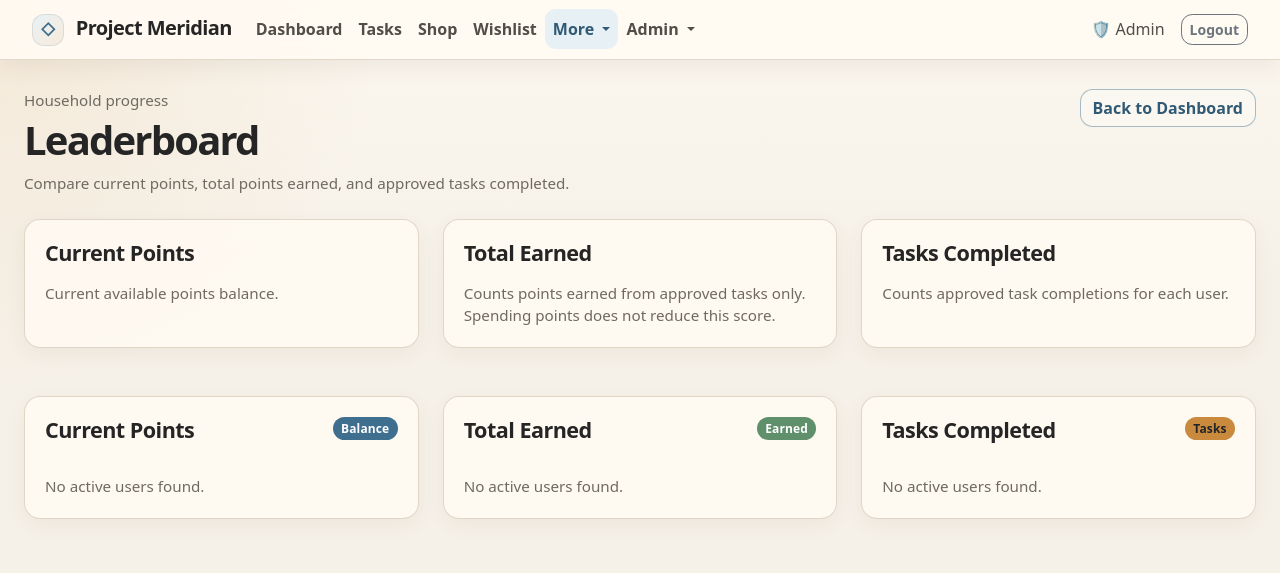
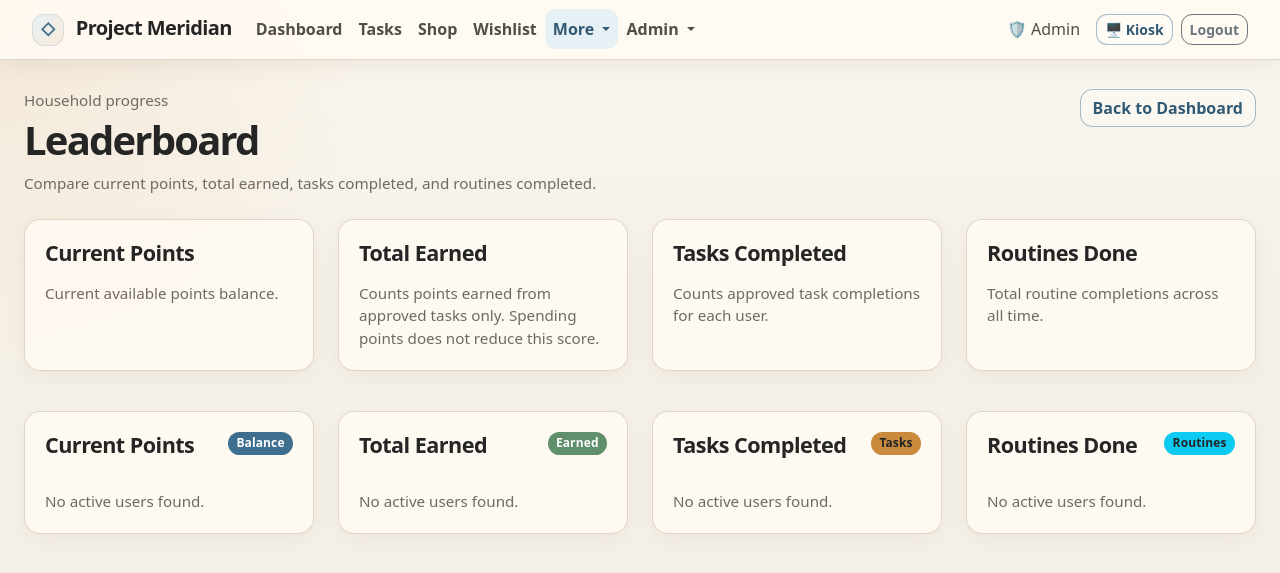
Before and after one commit to Moose151/project-meridian, a Flask app: page /leaderboard in a window 1280 px wide. Shown: the top 573 px of the page. Run offline with Flask 3, Linux system fonts and the light colour scheme; a user stored in the database is signed in.

Commit message:
Add routines leaderboard and kiosk/normal mode switching
- Leaderboard (normal + kiosk): add 4th board — Routines Done (total
  RoutineCompletion count per user), alongside existing points/earned/tasks boards
- Normal app: '🖥 Kiosk' button in navbar right side links to /kiosk landing
- Kiosk: 'Exit Kiosk' button in header bar links back to /dashboard
- Normal leaderboard layout: 3×col-lg-4 → 4×col-md-6 col-xl-3 to fit new board

Co-Authored-By: Claude Sonnet 4.6 <noreply@anthropic.com>

```diff
--- a/app/route_sections/leaderboard.py
+++ b/app/route_sections/leaderboard.py
@@ -9,7 +9,7 @@ from flask import render_template
 from flask_login import login_required
 from sqlalchemy import or_
 
-from app.models import TaskCompletion, User
+from app.models import RoutineCompletion, TaskCompletion, User
 from app.services.points_service import calculate_total_earned
 
 
@@ -85,9 +85,25 @@ def register_leaderboard_routes(bp):
             reverse=True
         )
 
+        routines_completed_leaderboard = []
+
+        for user in users:
+            count = RoutineCompletion.query.filter_by(user_id=user.id).count()
+            routines_completed_leaderboard.append({
+                "user": user,
+                "score": count
+            })
+
+        routines_completed_leaderboard = sorted(
+            routines_completed_leaderboard,
+            key=lambda item: item["score"],
+            reverse=True
+        )
+
         return render_template(
             "leaderboard.html",
             current_points_leaderboard=current_points_leaderboard,
             total_earned_leaderboard=total_earned_leaderboard,
-            tasks_completed_leaderboard=tasks_completed_leaderboard
+            tasks_completed_leaderboard=tasks_completed_leaderboard,
+            routines_completed_leaderboard=routines_completed_leaderboard
         )
--- a/app/templates/base.html
+++ b/app/templates/base.html
@@ -314,6 +314,12 @@
                         </span>
                     </li>
 
+                    <li class="nav-item me-lg-2">
+                        <a class="btn btn-outline-primary btn-sm" href="{{ url_for('main.kiosk_landing') }}">
+                            🖥 Kiosk
+                        </a>
+                    </li>
+
                     <li class="nav-item">
                         <a class="btn btn-outline-secondary btn-sm" href="{{ url_for('main.logout') }}">
                             Logout
--- a/app/templates/kiosk_base.html
+++ b/app/templates/kiosk_base.html
@@ -32,6 +32,7 @@
             </div>
         {% endif %}
 
+        <div class="kiosk-header-actions">
             <a href="{{ url_for('main.kiosk_switch') }}" class="kiosk-switch-btn">
                 {% if kiosk_user is defined and kiosk_user %}
                     Switch User
@@ -39,6 +40,10 @@
                     Home
                 {% endif %}
             </a>
+            <a href="{{ url_for('main.dashboard') }}" class="kiosk-exit-btn">
+                Exit Kiosk
+            </a>
+        </div>
     </div>
 </header>
 
--- a/app/templates/leaderboard.html
+++ b/app/templates/leaderboard.html
@@ -7,8 +7,8 @@
         <p class="text-muted-small mb-1">Household progress</p>
         <h1 class="mb-2">Leaderboard</h1>
         <p class="text-muted-small mb-0">
-            Compare current {{ household_settings.points_label }}, total {{ household_settings.points_label }} earned,
-            and approved tasks completed.
+            Compare current {{ household_settings.points_label }}, total earned,
+            tasks completed, and routines completed.
         </p>
     </div>
 
@@ -18,18 +18,16 @@
 </section>
 
 <div class="row mb-4">
-    <div class="col-md-4 mb-4">
+    <div class="col-md-6 col-xl-3 mb-3">
         <div class="card h-100">
             <div class="card-body">
                 <h2>Current {{ household_settings.points_label|capitalize }}</h2>
-                <p class="text-muted-small mb-0">
-                    Current available {{ household_settings.points_label }} balance.
-                </p>
+                <p class="text-muted-small mb-0">Current available {{ household_settings.points_label }} balance.</p>
             </div>
         </div>
     </div>
 
-    <div class="col-md-4 mb-4">
+    <div class="col-md-6 col-xl-3 mb-3">
         <div class="card h-100">
             <div class="card-body">
                 <h2>Total Earned</h2>
@@ -41,20 +39,28 @@
         </div>
     </div>
 
-    <div class="col-md-4 mb-4">
+    <div class="col-md-6 col-xl-3 mb-3">
         <div class="card h-100">
             <div class="card-body">
                 <h2>Tasks Completed</h2>
-                <p class="text-muted-small mb-0">
-                    Counts approved task completions for each user.
-                </p>
+                <p class="text-muted-small mb-0">Counts approved task completions for each user.</p>
+            </div>
+        </div>
+    </div>
+
+    <div class="col-md-6 col-xl-3 mb-3">
+        <div class="card h-100">
+            <div class="card-body">
+                <h2>Routines Done</h2>
+                <p class="text-muted-small mb-0">Total routine completions across all time.</p>
             </div>
         </div>
     </div>
 </div>
 
 <div class="row">
-    <div class="col-lg-4 mb-4">
+    <!-- Current points -->
+    <div class="col-md-6 col-xl-3 mb-4">
         <div class="card h-100">
             <div class="card-body">
                 <div class="d-flex justify-content-between align-items-start mb-3">
@@ -66,21 +72,14 @@
                     {% for entry in current_points_leaderboard %}
                         <div class="leaderboard-row">
                             <div class="leaderboard-rank">{{ loop.index }}</div>
-
                             <div class="leaderboard-user">
-                                <div class="leaderboard-avatar">
-                                    {{ entry.user.avatar_emoji }}
-                                </div>
-
+                                <div class="leaderboard-avatar">{{ entry.user.avatar_emoji }}</div>
                                 <div>
                                     <strong>{{ entry.user.display_name }}</strong>
                                     <div class="text-muted-small">Current balance</div>
                                 </div>
                             </div>
-
-                            <div class="leaderboard-score">
-                                {{ entry.score }}
-                            </div>
+                            <div class="leaderboard-score">{{ entry.score }}</div>
                         </div>
                     {% endfor %}
                 {% else %}
@@ -90,7 +89,8 @@
         </div>
     </div>
 
-    <div class="col-lg-4 mb-4">
+    <!-- Total earned -->
+    <div class="col-md-6 col-xl-3 mb-4">
         <div class="card h-100">
             <div class="card-body">
                 <div class="d-flex justify-content-between align-items-start mb-3">
@@ -102,21 +102,14 @@
                     {% for entry in total_earned_leaderboard %}
                         <div class="leaderboard-row">
                             <div class="leaderboard-rank">{{ loop.index }}</div>
-
                             <div class="leaderboard-user">
-                                <div class="leaderboard-avatar">
-                                    {{ entry.user.avatar_emoji }}
-                                </div>
-
+                                <div class="leaderboard-avatar">{{ entry.user.avatar_emoji }}</div>
                                 <div>
                                     <strong>{{ entry.user.display_name }}</strong>
                                     <div class="text-muted-small">From approved tasks</div>
                                 </div>
                             </div>
-
-                            <div class="leaderboard-score">
-                                {{ entry.score }}
-                            </div>
+                            <div class="leaderboard-score">{{ entry.score }}</div>
                         </div>
                     {% endfor %}
                 {% else %}
@@ -126,7 +119,8 @@
         </div>
     </div>
 
-    <div class="col-lg-4 mb-4">
+    <!-- Tasks completed -->
+    <div class="col-md-6 col-xl-3 mb-4">
         <div class="card h-100">
             <div class="card-body">
                 <div class="d-flex justify-content-between align-items-start mb-3">
@@ -138,21 +132,44 @@
                     {% for entry in tasks_completed_leaderboard %}
                         <div class="leaderboard-row">
                             <div class="leaderboard-rank">{{ loop.index }}</div>
-
                             <div class="leaderboard-user">
-                                <div class="leaderboard-avatar">
-                                    {{ entry.user.avatar_emoji }}
-                                </div>
-
+                                <div class="leaderboard-avatar">{{ entry.user.avatar_emoji }}</div>
                                 <div>
                                     <strong>{{ entry.user.display_name }}</strong>
                                     <div class="text-muted-small">Approved completions</div>
                                 </div>
                             </div>
+                            <div class="leaderboard-score">{{ entry.score }}</div>
+                        </div>
+                    {% endfor %}
+                {% else %}
+                    <p class="text-muted-small mb-0">No active users found.</p>
+                {% endif %}
+            </div>
+        </div>
+    </div>
 
-                            <div class="leaderboard-score">
-                                {{ entry.score }}
+    <!-- Routines completed -->
+    <div class="col-md-6 col-xl-3 mb-4">
+        <div class="card h-100">
+            <div class="card-body">
+                <div class="d-flex justify-content-between align-items-start mb-3">
+                    <h2>Routines Done</h2>
+                    <span class="badge bg-info text-dark">Routines</span>
+                </div>
+
+                {% if routines_completed_leaderboard %}
+                    {% for entry in routines_completed_leaderboard %}
+                        <div class="leaderboard-row">
+                            <div class="leaderboard-rank">{{ loop.index }}</div>
+                            <div class="leaderboard-user">
+                                <div class="leaderboard-avatar">{{ entry.user.avatar_emoji }}</div>
+                                <div>
+                                    <strong>{{ entry.user.display_name }}</strong>
+                                    <div class="text-muted-small">Total completions</div>
+                                </div>
                             </div>
+                            <div class="leaderboard-score">{{ entry.score }}</div>
                         </div>
                     {% endfor %}
                 {% else %}
```
Also changed, not shown: app/route_sections/kiosk.py (+8 -1 lines), app/static/css/homestack.css (+27 -0 lines), app/templates/kiosk_leaderboard.html (+25 -0 lines). Lines whose indentation alone changed are shown as unchanged.
